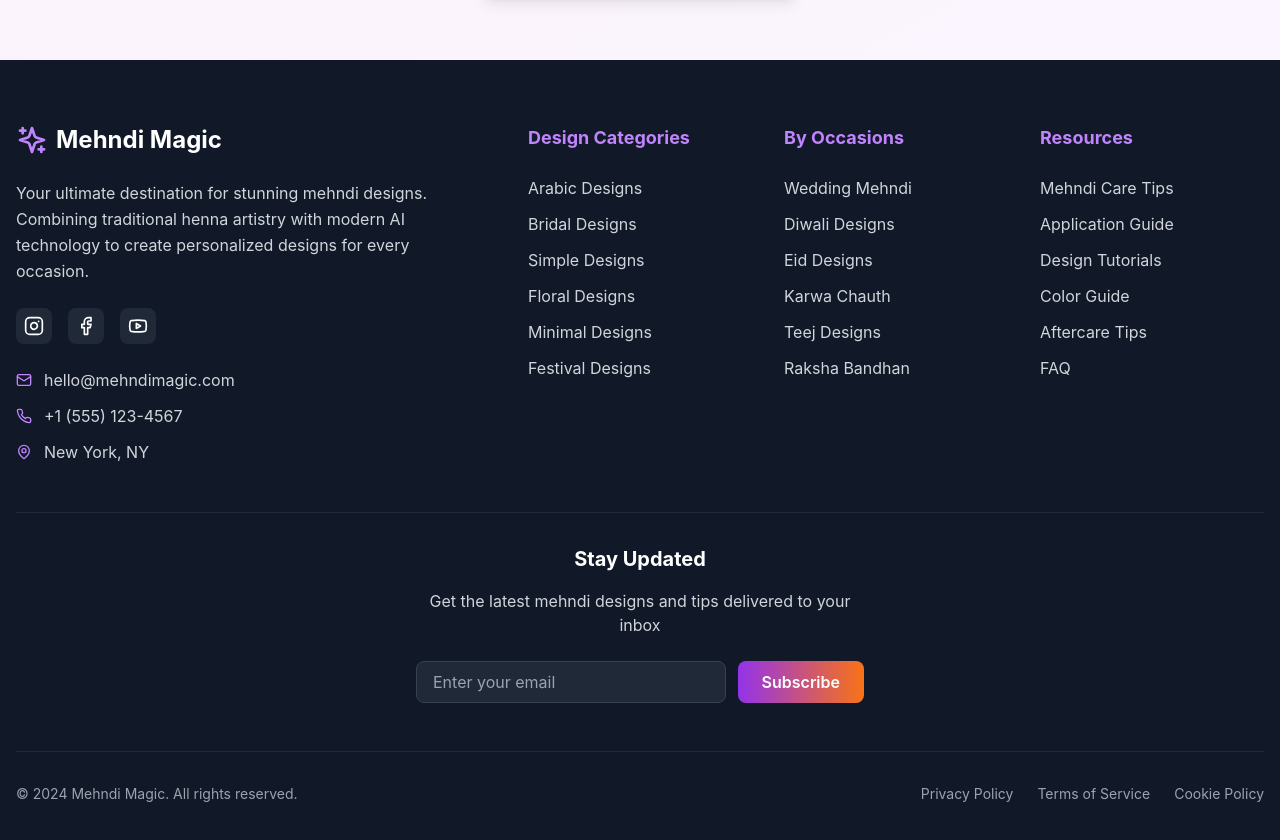
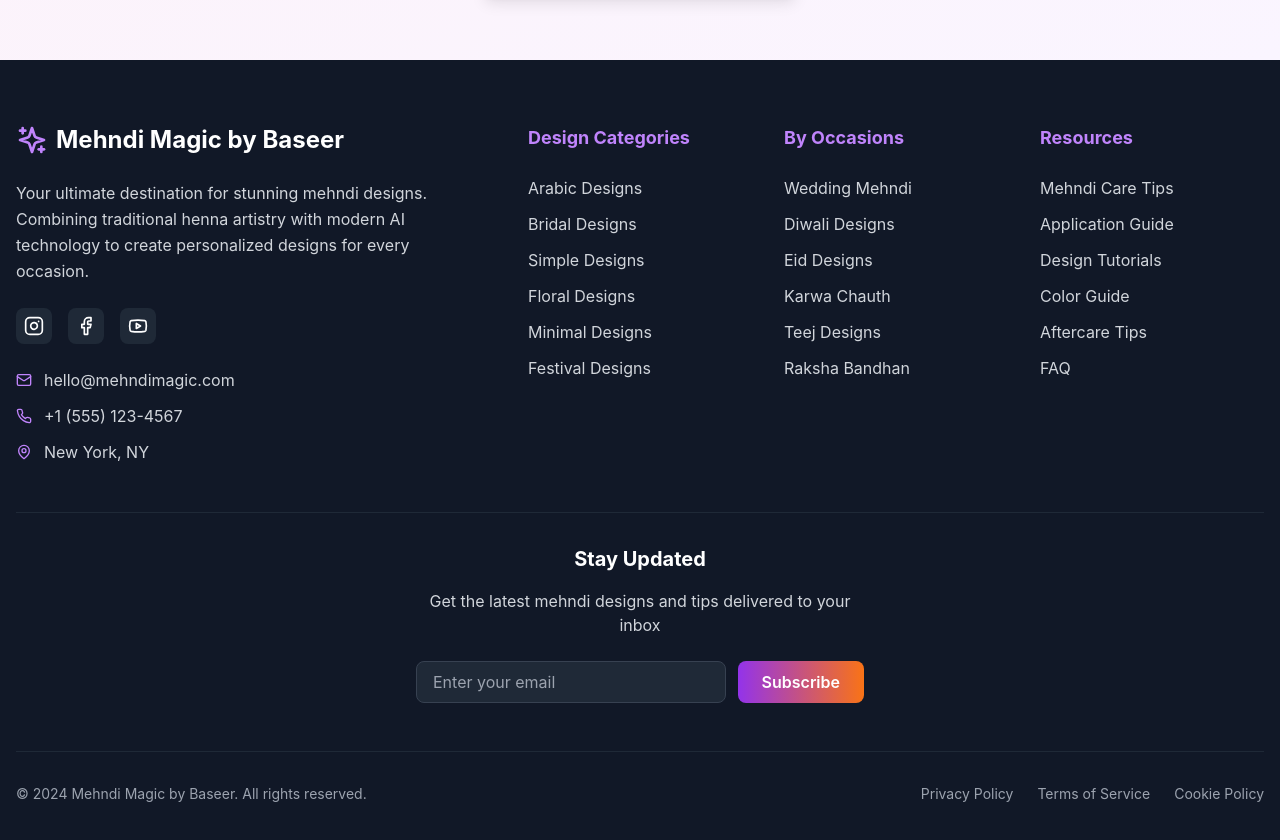
Before and after one commit to BaseerAhmedTahir/Mehndi-Designs-by-Baseer, a React (Vite) app: page / in a window 1280 px wide. Shown: the part 4260-5100 px from the top of the page. Built offline with nearby package versions, Linux system fonts and the light colour scheme; no server answers; what @fal-ai/client would draw is missing.

Commit message:
Update Footer.tsx

```diff
--- a/src/components/Footer.tsx
+++ b/src/components/Footer.tsx
@@ -38,7 +38,7 @@ export function Footer() {
           <div className="lg:col-span-2 space-y-6">
             <div className="flex items-center space-x-2">
               <Sparkles className="h-8 w-8 text-purple-400" />
-              <span className="text-2xl font-bold">Mehndi Magic</span>
+              <span className="text-2xl font-bold">Mehndi Magic by Baseer</span>
             </div>
 
             <p className="text-gray-300 leading-relaxed max-w-md">
@@ -164,7 +164,7 @@ export function Footer() {
         {/* Bottom Footer */}
         <div className="mt-12 pt-8 border-t border-gray-800 flex flex-col md:flex-row justify-between items-center space-y-4 md:space-y-0">
           <div className="text-gray-400 text-sm">
-            © 2024 Mehndi Magic. All rights reserved.
+            © 2024 Mehndi Magic by Baseer. All rights reserved.
           </div>
           <div className="flex space-x-6 text-sm text-gray-400">
             <a href="#" className="hover:text-white transition-colors">Privacy Policy</a>
```
